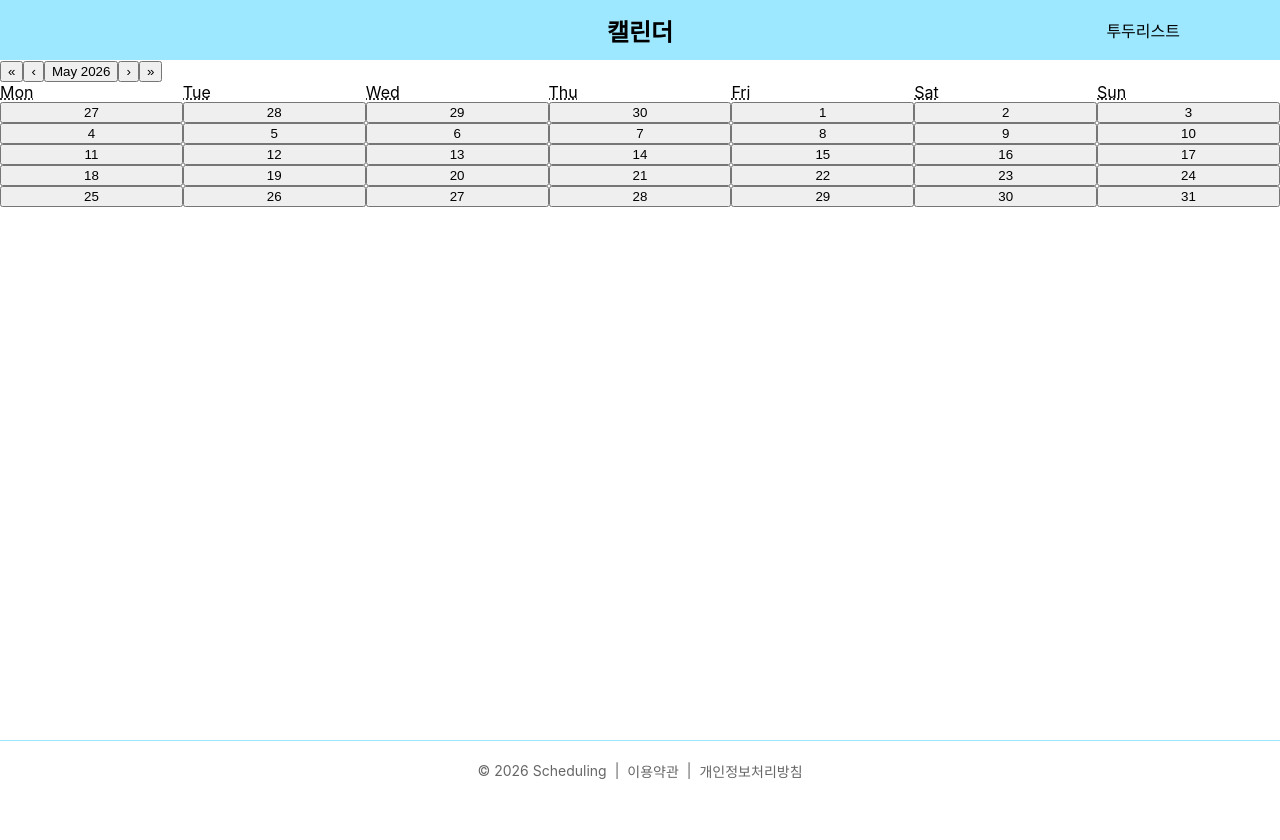
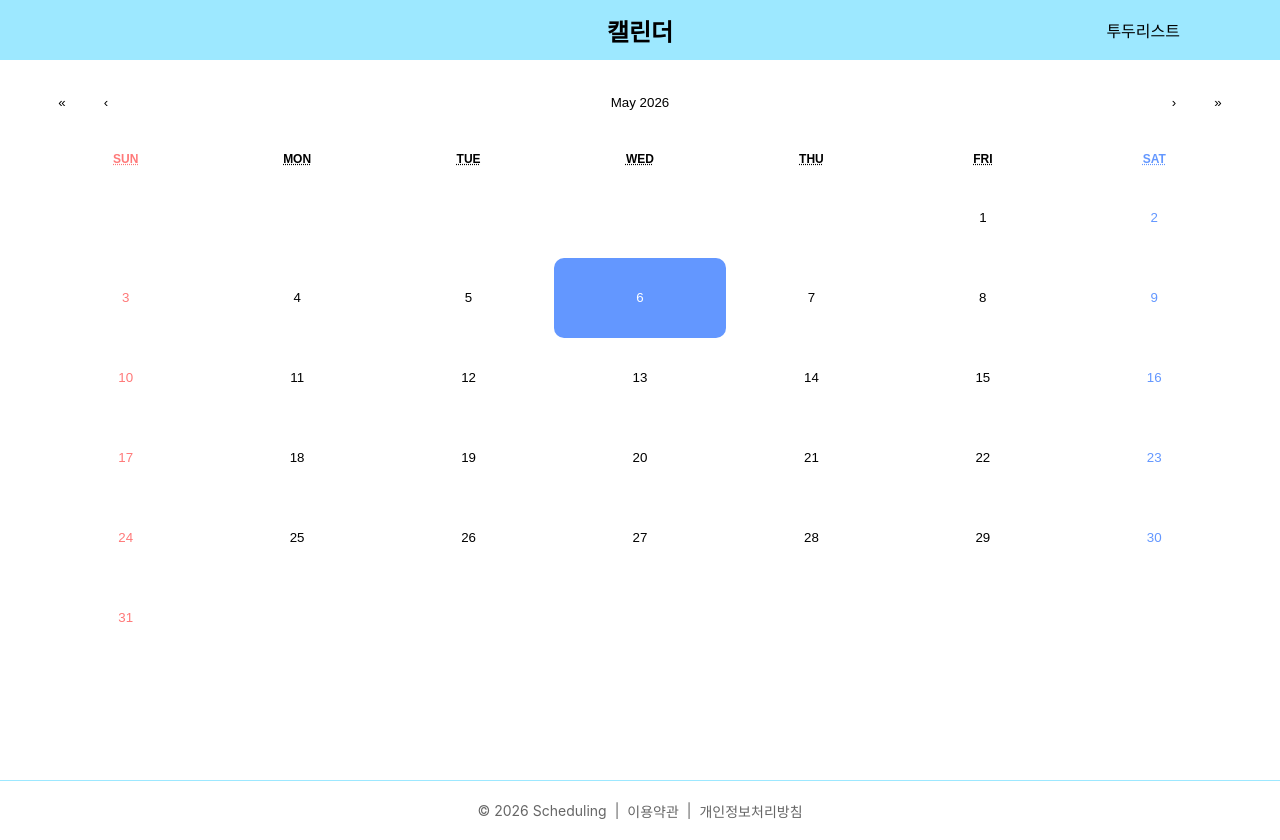
Before and after one commit to sejinzx/scheduling, a React (Create React App) app in the folder frontend/: page /schedule in a window 1280 px wide. Before the commit the page ends 800 px from the top, so only its background shows below. Built offline with nearby package versions, Linux system fonts and the light colour scheme.

Commit message:
feat: calendar

```diff
--- a/frontend/src/App.js
+++ b/frontend/src/App.js
@@ -6,20 +6,12 @@ import SchedulePage from "./pages/SchedulePage";
 import "./App.css";
 
 function App() {
-  const [date, setDate] = useState(() => {
-    const d = new Date();
-
-    return `${d.getFullYear()}-${String(d.getMonth() + 1).padStart(
-      2,
-      "0",
-    )}-${String(d.getDate()).padStart(2, "0")}`;
-  });
+  const [date, setDate] = useState(new Date());
 
   return (
     <Routes>
       <Route element={<Layout date={date} setDate={setDate} />}>
         <Route path="/" element={<TodoPage />} />
-
         <Route path="/schedule" element={<SchedulePage />} />
       </Route>
     </Routes>
--- a/frontend/src/components/Schedule/Schedule.css
+++ b/frontend/src/components/Schedule/Schedule.css
@@ -1,10 +1,78 @@
-.schedule_main,
-.schedule_main * {
+.schedule,
+.schedule * {
   box-sizing: border-box;
 }
 
-.schedule_main {
+.schedule {
   background: #ffffff;
   min-height: 85vh;
   position: relative;
+  width: 100%;
+  max-width: 1200px;
+  margin: 20px auto;
 }
+
+/* 캘린더 전체 */
+.schedule .react-calendar {
+  width: 100%;
+  border: none;
+  font-family: sans-serif;
+}
+
+/* 요일 중앙정렬 */
+.schedule .react-calendar__month-view__weekdays {
+  text-align: center;
+}
+
+.schedule .react-calendar__month-view__weekdays__weekday {
+  display: flex;
+  justify-content: center;
+  align-items: center;
+  padding: 10px 0;
+}
+
+/* 날짜 중앙정렬 */
+.schedule .react-calendar__tile {
+  display: flex;
+  justify-content: center;
+  align-items: center;
+  height: 80px;
+  text-align: center;
+}
+
+/* ===== 요일 헤더 색상 ===== */
+
+/* 일요일 헤더 */
+.schedule .react-calendar__month-view__weekdays__weekday:first-child {
+  color: #ff7979;
+}
+
+/* 토요일 헤더 */
+.schedule .react-calendar__month-view__weekdays__weekday:last-child {
+  color: #6397ff;
+}
+
+/* ===== 날짜 색상 ===== */
+
+/* 일요일 날짜 */
+.schedule .sunday {
+  color: #ff7979;
+}
+
+/* 토요일 날짜 */
+.schedule .saturday {
+  color: #6397ff;
+}
+
+/* 비활성 날짜 */
+.schedule .react-calendar__tile:disabled {
+  background: #f3f3f3;
+  color: #c0c0c0;
+}
+
+/* 선택 날짜 */
+.schedule .react-calendar__tile--active {
+  background: #6397ff !important;
+  color: white !important;
+  border-radius: 10px;
+}
--- a/frontend/src/components/Schedule/Schedule.js
+++ b/frontend/src/components/Schedule/Schedule.js
@@ -1,14 +1,45 @@
-import React from "react";
+import React, { useState } from "react";
 import { useOutletContext } from "react-router-dom";
 import Calendar from "react-calendar";
+import "react-calendar/dist/Calendar.css";
 import "./Schedule.css";
 
 const Schedule = () => {
   const { date, setDate } = useOutletContext();
 
+  // 현재 보고 있는 달 상태
+  const [currentMonth, setCurrentMonth] = useState(new Date());
+
   return (
-    <div className="schedule_main">
-      <Calendar />
+    <div className="schedule">
+      <Calendar
+        calendarType="gregory"
+        // 선택된 날짜
+        value={date}
+        // 날짜 클릭
+        onChange={setDate}
+        tileClassName={({ date, view }) => {
+          if (view === "month") {
+            const day = date.getDay();
+
+            if (day === 0) return "sunday";
+            if (day === 6) return "saturday";
+          }
+        }}
+        // 일 숫자만 표시
+        formatDay={(locale, date) => date.getDate()}
+        // 현재 보고 있는 달
+        activeStartDate={currentMonth}
+        // 달 이동 시 상태 변경
+        onActiveStartDateChange={({ activeStartDate }) =>
+          setCurrentMonth(activeStartDate)
+        }
+        // 현재 달이 아닌 날짜 비활성화
+        tileDisabled={({ date, view }) =>
+          view === "month" && date.getMonth() !== currentMonth.getMonth()
+        }
+        showNeighboringMonth={false}
+      />
     </div>
   );
 };
```
